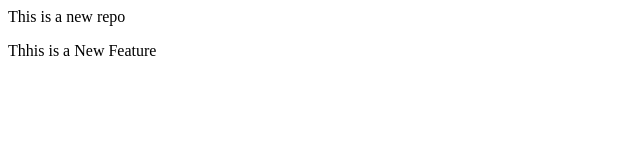
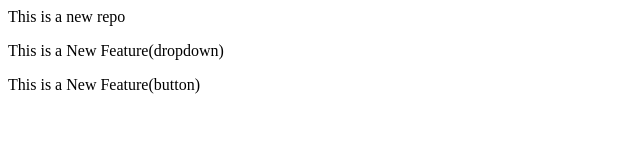
Before and after one commit to t-a-momin-14/localrepo, a plain HTML site: page index.html in a window 1280 px wide. Shown: the whole page, without its empty margins (0-640 px from the left). Drawn offline with Linux system fonts and the light colour scheme.

Commit message:
Add Both Feature

```diff
--- a/index.html
+++ b/index.html
@@ -1,2 +1,3 @@
 <p> This is a new repo</p>
-<p>Thhis is a New Feature</p>
+<p>This is a New Feature(dropdown)</p>
+<p>This is a New Feature(button)</p>
```
